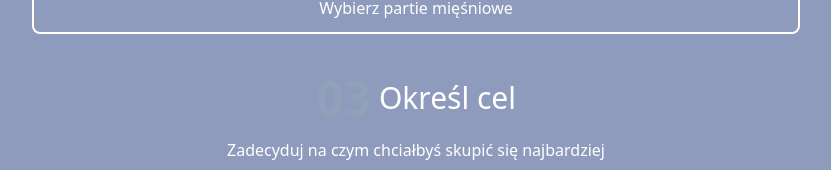
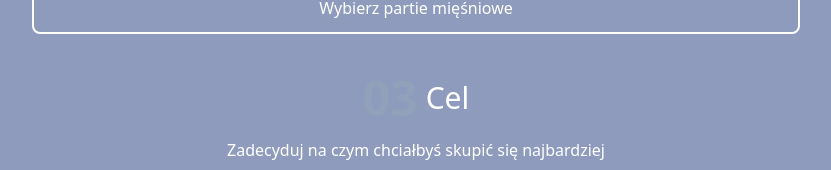
Before and after one commit to jaqp1/zamch-gym, a React (Vite) app: page /trainingGenerator in a window 1280 px wide. Shown: the part 1666-1836 px from the top of the page, without its empty margins (224-1055 px from the left). Built offline with nearby package versions, Linux system fonts and the light colour scheme; some icons are missing.

Commit message:
style: translation.. to be continued..

```diff
--- a/src/components/Generator.tsx
+++ b/src/components/Generator.tsx
@@ -91,7 +91,7 @@ export default function Generator(props) {
               </div>
             )}
         </div>
-        <Header index={'03'} title={'Określ cel'} description={"Zadecyduj na czym chciałbyś skupić się najbardziej"}></Header>
+        <Header index={'03'} title={'Cel'} description={"Zadecyduj na czym chciałbyś skupić się najbardziej"}></Header>
         <div className='grid grid-cols-1 sm:grid-cols-3 gap-4'>
         {Object.keys(SCHEMES).map((scheme, schemeIndex) => {
             return (
--- a/src/components/Workout.tsx
+++ b/src/components/Workout.tsx
@@ -5,11 +5,11 @@ import ExcerciseCard from './ExcerciseCard'
 export default function Workout(props) {
   const {workout} = props
   return (
-    <SectionWraper id={'workout'} header={"welcome to"} title={['The', 'DANGER', 'zone']}>
+    <SectionWraper id={'workout'} /*header={"Uwaga!"} */ title={['Strefa', 'zagrożenia']}>
         <div className='flex flex-col gap-4'>
             {workout.map((excercise, i) => {
               return (
-                <ExcerciseCard i={i} excercise={excercise} key={i}> vsdfvadva</ExcerciseCard>
+                <ExcerciseCard i={i} excercise={excercise} key={i}></ExcerciseCard>
               )
             })}
         </div>
```
